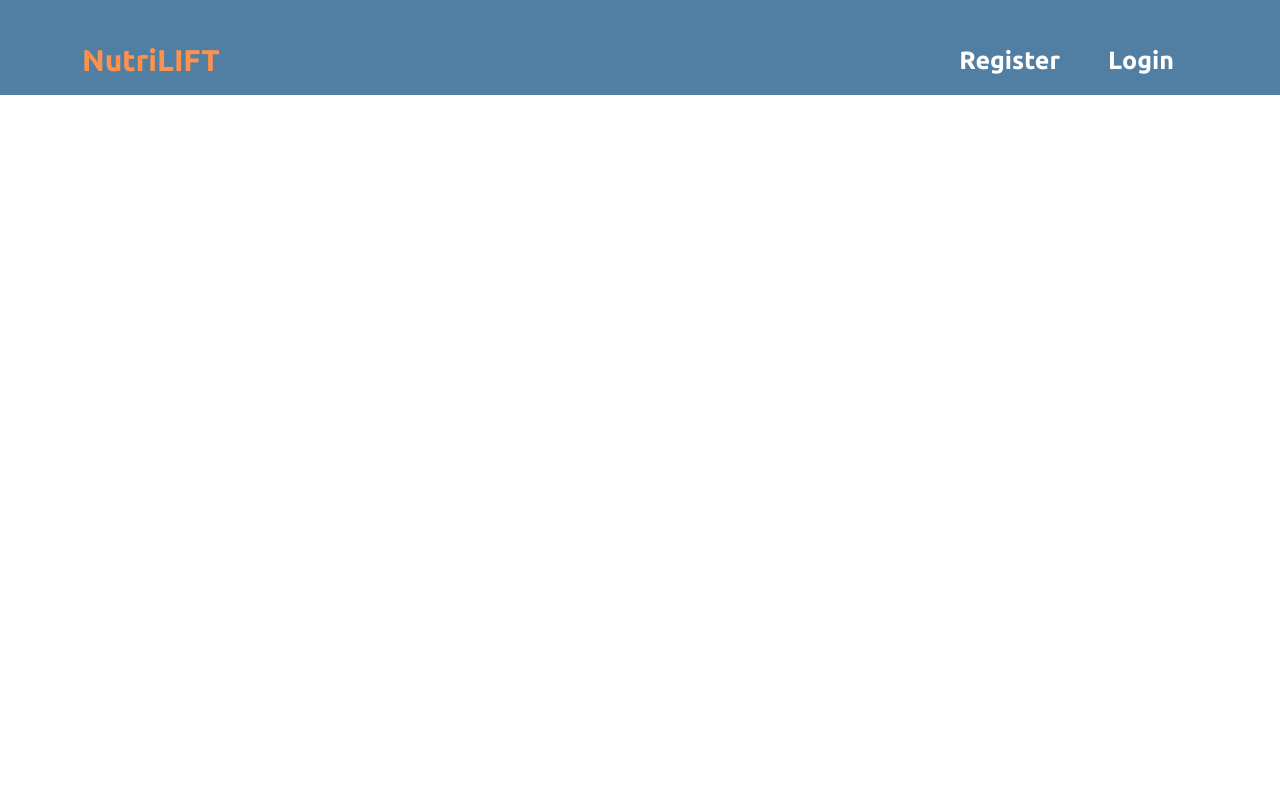
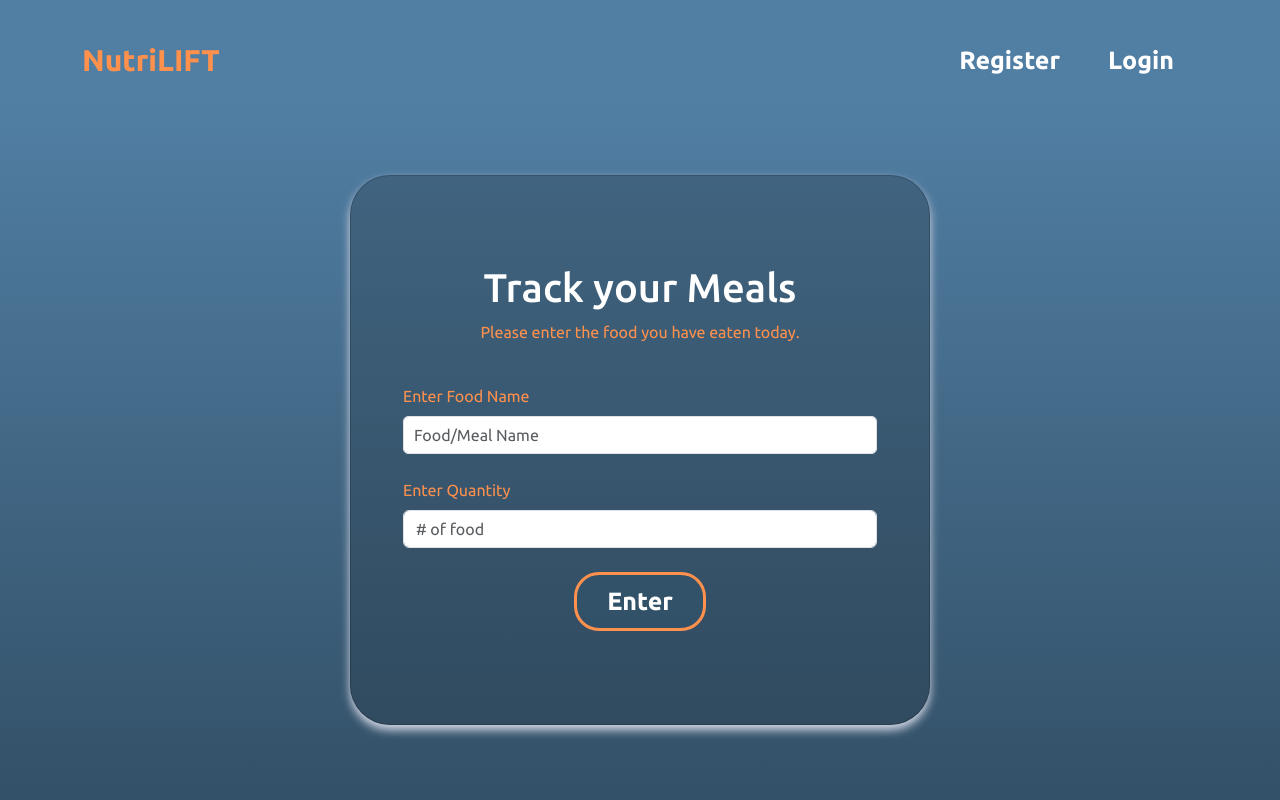
Before and after one commit to tangiambe/fitness-tracker, a React (Create React App) app in the folder frontend/tracker-app/: page /foods in a window 1280 px wide. Shown: the top 800 px of the page. Built offline with nearby package versions, Linux system fonts and the light colour scheme.

Commit message:
Added style and empty formatting to Food and Steps js

```diff
--- a/frontend/tracker-app/src/App.js
+++ b/frontend/tracker-app/src/App.js
@@ -22,7 +22,7 @@ function App() {
           <Route path="/login" element={<Login />} />
           <Route path="/dashboard" element={<Dashboard />} />
 
-          <Route path="/meals" element={<Foods />} />
+          <Route path="/foods" element={<Foods />} />
           <Route path="/steps" element={<Steps />} />
           <Route path="/details" element={<Details />} />
 
--- a/frontend/tracker-app/src/components/Foods.js
+++ b/frontend/tracker-app/src/components/Foods.js
@@ -1,31 +1,113 @@
-import React from "react";
-import '../styles/Details.css'
+import React, { useEffect, useState } from "react";
+import { useDispatch } from 'react-redux'
+import { useNavigate } from "react-router-dom";
+import '../styles/Foods.css'
 import Container from 'react-bootstrap/Container';
-import Button from "react-bootstrap/Button";
+import Form from 'react-bootstrap/Form';
+import Button from 'react-bootstrap/Button';
+import Card from 'react-bootstrap/Card'
 
-import Row from 'react-bootstrap/Row';
-import Col from 'react-bootstrap/Col';
+import { login } from "../redux/userSlice";
+import { Alert } from "react-bootstrap";
+import InputGroup from 'react-bootstrap/InputGroup'
+import UserApi from "../api/UserApi";
+import Cookies from 'js-cookie';
+export const Foods = () => {
+    const [user, setUser] = useState({
+        _id: "-1",
+        firstName: "",
+        lastName: "",
+        username: "",
+        email: "",
+        password: "",
+        sex: "",
+        age: "",
+        height: "",
+        weight: "",
+        level: "",
+        goal: "",
+    });
 
-import logo from "../images/logo.svg";
-import shine from "../images/shine.svg";
+    const [auth, setAuth] = useState({ show: false, auth: false });
+    const dispatch = useDispatch();
+    const navigate = useNavigate();
 
-export const Foods = () => {
+    const handleSubmit = async (event) => {
+        event.preventDefault();
+
+        const result = await UserApi.getUserByCredentials(
+            event.target.username.value,
+            event.target.password.value
+        );
+
+        if (result) {
+            // Authentication succeeded
+            setUser(result);
+            setAuth({ show: true, auth: true });
+        } else {
+            // Authentication failed
+            setAuth({ show: true, auth: false });
+        }
+    };
 
     return (
         <>
-            <Container fluid id="wrapper">
-                <Col id="homePageCol">
-                        <Container className="home-page text-center">
-                            <h3>This is the list of meals you have added to this day!</h3>
-                            <h4><br></br></h4>
+
+            <Container fluid id="wrapper" className="d-flex align-items-center">
+                <Card id="mealCard" className="mx-auto">
+                        {/* This container holds the login header */}
+                        <Container className="mt-5">
+                            <section className="mx-auto">
+                                <h1 className="text-center">Track your Meals</h1>
+                                <p className="mt-2 text-center">Please enter the food you have eaten today.</p>
+                            </section>
                         </Container>
 
-                        <Container className="text-center">
+                        {/* This container holds the login form */}
+                        <Container>
+                            {/* mx-auto refers to the CSS property margin: auto and 'w' refers to width */}
+                            <Form className="mx-auto w-60"
+                                onSubmit={handleSubmit}>
+                                <Form.Group className="mt-4 mb-4">
+                                    <Form.Label htmlFor="username">Enter Food Name</Form.Label>
+                                    <Form.Control
+                                        required
+                                        type="text"
+                                        id="food"
+                                        name="food"
+                                        placeholder="Food/Meal Name"
+                                    />
+                                </Form.Group>
+                                <Form.Group className="mt-4 mb-4">
+                                    <Form.Label htmlFor="password">Enter Quantity</Form.Label>
+                                    <InputGroup>
+                                        <Form.Control
+                                            required
+                                            type="number"
+                                            id="number"
+                                            name="amount"
+                                            placeholder="# of food"
+                                        />
+                                        {/* This Input Group handles the Password Visibility Toggle */}
+                                    </InputGroup>
+                                </Form.Group>
+                                <Button type="submit" className="enter_btn">Enter</Button>
+                                <div>
+                                    {auth.show ? (
+                                        auth.auth ?
+                                            <Alert variant="success">Food Recorded</Alert>
+                                            :
+                                            <Alert variant="danger">Invalid Food/Quantity </Alert>
+                                    ) : (
+                                        <></>
+                                    )}
+                                </div>
+                            </Form>
+                        </Container>
+                </Card>
+                <Container className="text-center">
                             <Button href="/dashboard" className="back-btn">Return to Dashboard</Button>
-                        </Container>
-
-                </Col>
-
+                </Container>
             </Container>
         </>
     );
--- a/frontend/tracker-app/src/components/Steps.js
+++ b/frontend/tracker-app/src/components/Steps.js
@@ -1,13 +1,102 @@
-import React from "react";
-import '../styles/Details.css'
+import React, { useEffect, useState } from "react";
+import { useDispatch } from 'react-redux'
+import { useNavigate } from "react-router-dom";
+import '../styles/Steps.css'
 import Container from 'react-bootstrap/Container';
-import Button from "react-bootstrap/Button";
+import Form from 'react-bootstrap/Form';
+import Button from 'react-bootstrap/Button';
+import Card from 'react-bootstrap/Card'
 
+import { login } from "../redux/userSlice";
+import { Alert } from "react-bootstrap";
+import InputGroup from 'react-bootstrap/InputGroup'
+import UserApi from "../api/UserApi";
+import Cookies from 'js-cookie';
 export const Steps = () => {
+    const [user, setUser] = useState({
+        _id: "-1",
+        firstName: "",
+        lastName: "",
+        username: "",
+        email: "",
+        password: "",
+        sex: "",
+        age: "",
+        height: "",
+        weight: "",
+        level: "",
+        goal: "",
+    });
+
+    const [auth, setAuth] = useState({ show: false, auth: false });
+    const dispatch = useDispatch();
+    const navigate = useNavigate();
+
+    const handleSubmit = async (event) => {
+        event.preventDefault();
+
+        const result = await UserApi.getUserByCredentials(
+            event.target.username.value,
+            event.target.password.value
+        );
+
+        if (result) {
+            // Authentication succeeded
+            setUser(result);
+            setAuth({ show: true, auth: true });
+        } else {
+            // Authentication failed
+            setAuth({ show: true, auth: false });
+        }
+    };
 
     return (
-        <div>
+        <>
 
-        </div>
+            <Container fluid id="wrapper" className="d-flex align-items-center">
+                <Card id="mealCard" className="mx-auto">
+                        {/* This container holds the login header */}
+                        <Container className="mt-5">
+                            <section className="mx-auto">
+                                <h1 className="text-center">Track your Steps</h1>
+                                <p className="mt-2 text-center">Please enter roughly the number of steps taken.</p>
+                            </section>
+                        </Container>
+
+                        {/* This container holds the login form */}
+                        <Container>
+                            {/* mx-auto refers to the CSS property margin: auto and 'w' refers to width */}
+                            <Form className="mx-auto w-60"
+                                onSubmit={handleSubmit}>
+                                <Form.Group className="mt-4 mb-4">
+                                    <Form.Label htmlFor="username">Enter Number of Steps</Form.Label>
+                                    <Form.Control
+                                        required
+                                        type="number"
+                                        id="steps"
+                                        name="steps"
+                                        placeholder="# of Steps"
+                                    />
+                                </Form.Group>
+
+                                <Button type="submit" className="enter_btn">Enter</Button>
+                                <div>
+                                    {auth.show ? (
+                                        auth.auth ?
+                                            <Alert variant="success">Steps Recorded</Alert>
+                                            :
+                                            <Alert variant="danger">Invalid Number </Alert>
+                                    ) : (
+                                        <></>
+                                    )}
+                                </div>
+                            </Form>
+                        </Container>
+                </Card>
+                <Container className="text-center">
+                            <Button href="/dashboard" className="back-btn">Return to Dashboard</Button>
+                </Container>
+            </Container>
+        </>
     );
 }
--- a/frontend/tracker-app/src/styles/Foods.css
+++ b/frontend/tracker-app/src/styles/Foods.css
@@ -0,0 +1,72 @@
+* {
+    margin: 0;
+    padding: 0;
+    -webkit-box-sizing: border-box;
+            box-sizing: border-box;
+    font-family: "Ubuntu", sans-serif;
+  }
+
+  #mealCard {
+    width: 580px;
+    background-color: #27374352;
+    height: 550px;
+    border-radius: 40px;
+    padding: 40px;
+    margin: 50px;
+    transform: translate(-50%, -50%);
+    position: absolute;
+    top: 50%;
+    left: 50%;
+    /* box-shadow: 20px 5px 2px rgba(91, 50, 83, 0.2); */
+    -webkit-box-shadow: 0 5px 10px #d6d9e6;
+    box-shadow: 0 5px 10px #d6d9e6;
+  }
+
+  input[type=text] {
+    background-color: #ffffff;
+    border-radius: 5px;
+    margin-bottom: 0px;
+    padding-left: 10px;
+  }
+
+  input[type=password] {
+    background-color: #ffffff;
+    border-radius: 5px;
+    margin-bottom: 0px;
+    padding-left: 10px;
+  }
+
+  .enter_btn {
+    color: #fff;
+    padding: 8px 30px 7px;
+    border: 3px solid #FF914D;
+    background-color: #2B58763b;
+    border-radius: 25px;
+    font-size: 25px;
+    font-weight: 700;
+    display: block;
+    margin: 1rem auto 1rem auto;
+  }
+
+  .enter_btn:hover {
+    background-color: #3c7aa4af;
+    border: 3px solid #FF914D;
+  }
+
+  .enter_button:hover {
+    border: 2px solid #4e65f7;
+    background-color: #000;
+  }
+
+  .link_container {
+    display: flex;
+    justify-content: center;
+  }
+
+  h1 {
+    color: #fff;
+  }
+
+  label {
+    color: #FF914D;
+  }
--- /dev/null
+++ b/frontend/tracker-app/src/styles/Steps.css
@@ -0,0 +1,26 @@
+#wrapper {
+    background-color: #2a4f62;
+    background-image: linear-gradient(to top, #243949 0%, #517FA4 100%);
+    min-height: 100vh;
+    display: flex;
+    flex-direction: column;
+    align-items: center;
+    justify-content: center;
+}
+
+.home-page {
+    text-align: center;
+    color: #fff
+}
+
+.next-btn {
+    color: #fff;
+    padding: 8px 22px 7px;
+    border: 1px solid #FF914D;
+    background-color: #2b58763b;
+    margin-right: 4%;
+    margin-top: 70%;
+    border-radius: 25px;
+    font-size: 25px;
+    font-weight: 700;
+}
```
